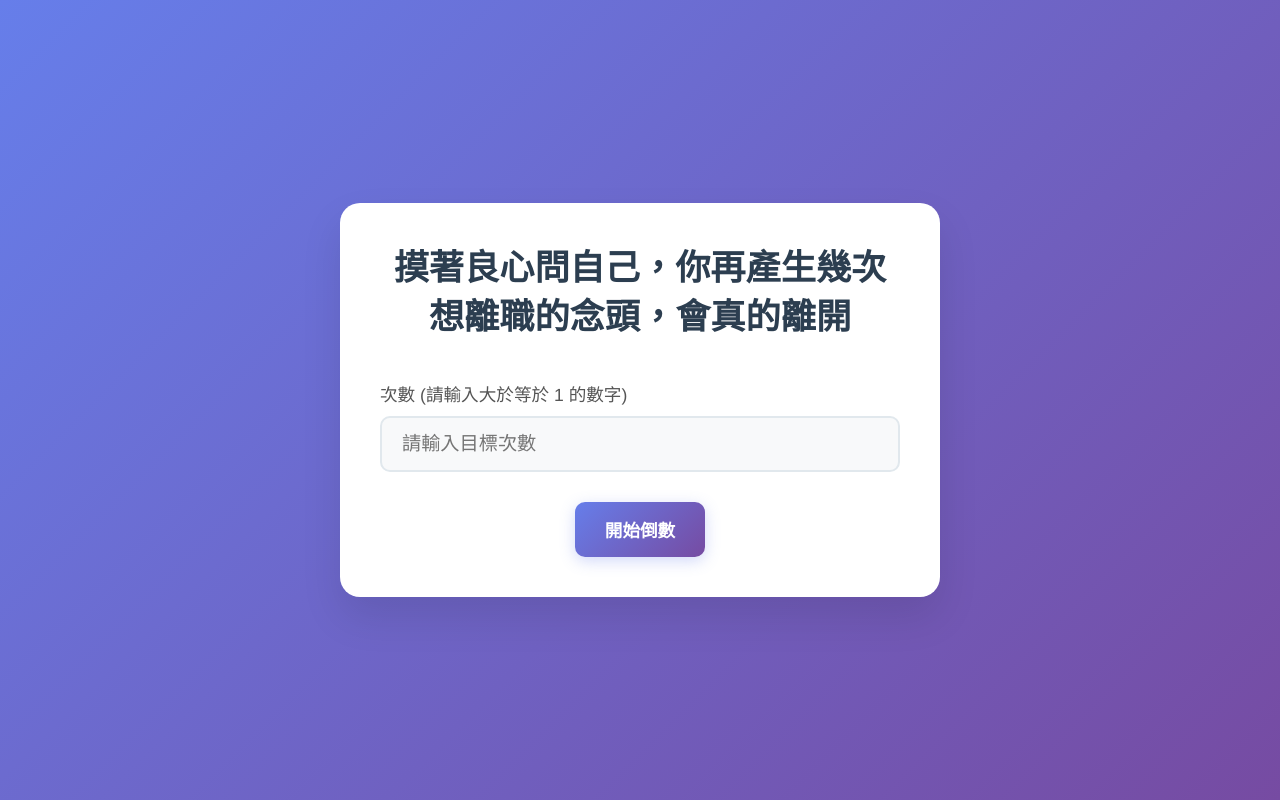
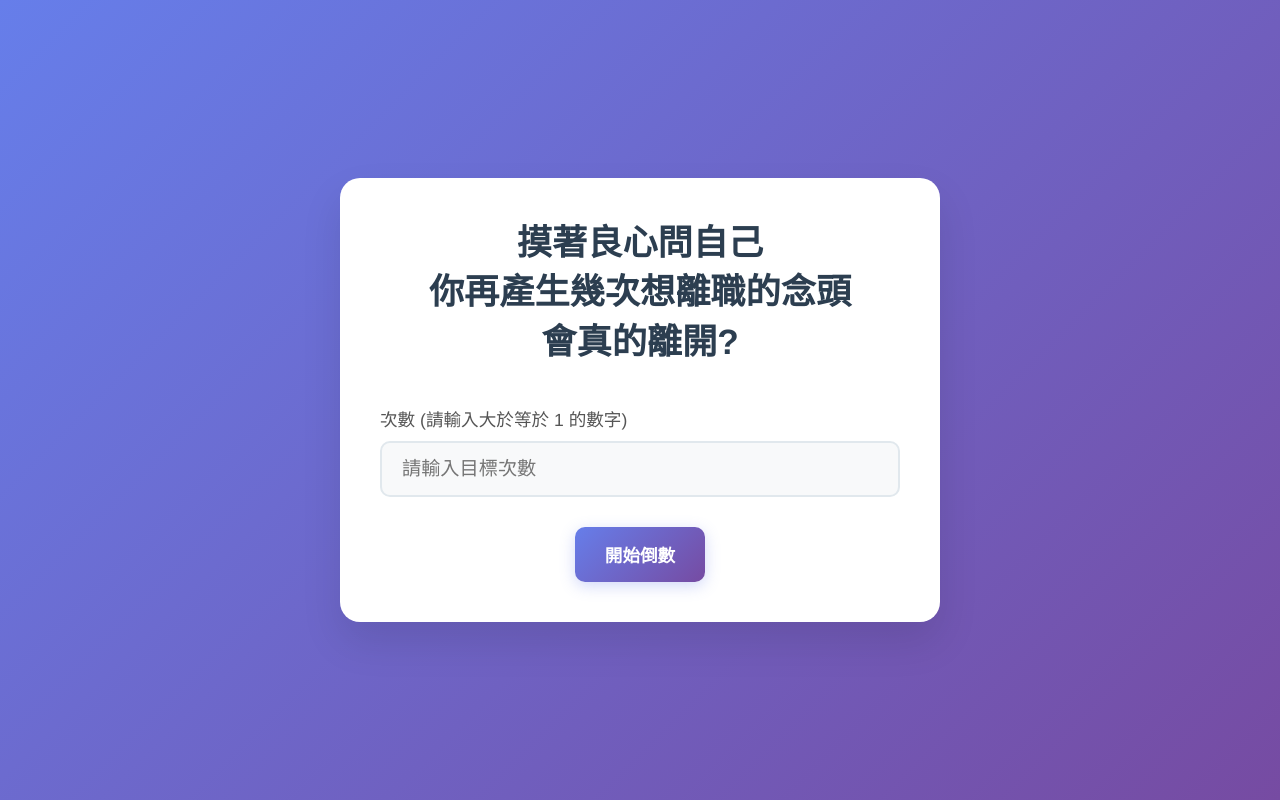
Before and after one commit to syeven143818/resignation-countdown, a plain HTML site: page index.html in a window 1280 px wide. Drawn offline with Linux system fonts and the light colour scheme.

Commit message:
Update main title to a three-line format

```diff
--- a/index.html
+++ b/index.html
@@ -10,7 +10,7 @@
     <!-- 設定畫面 -->
     <div id="setting-view" class="view-container">
         <div class="setting-card">
-            <h1 class="main-title">摸著良心問自己，你再產生幾次想離職的念頭，會真的離開</h1>
+            <h1 class="main-title">摸著良心問自己<br>你再產生幾次想離職的念頭<br>會真的離開?</h1>
             <div class="input-group">
                 <label for="target-input">次數 (請輸入大於等於 1 的數字)</label>
                 <input type="number" id="target-input" min="1" placeholder="請輸入目標次數">
```
